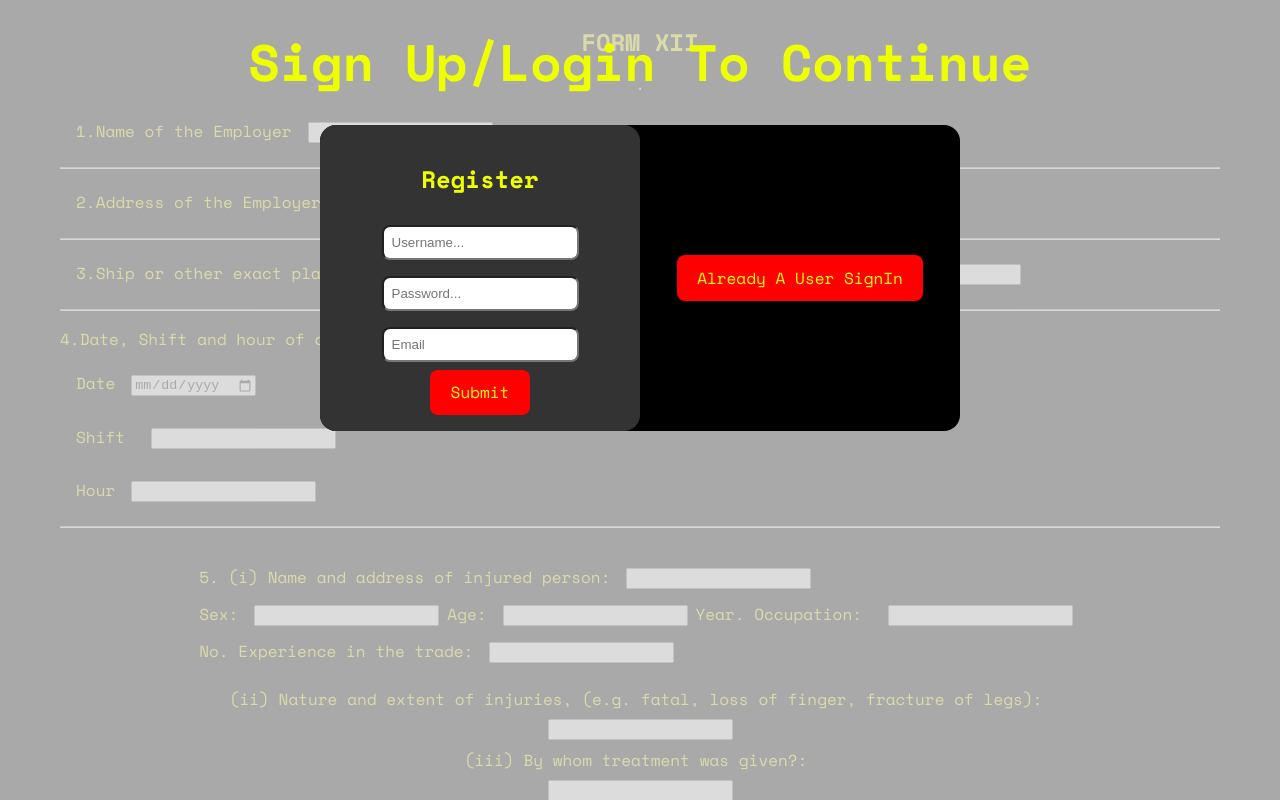
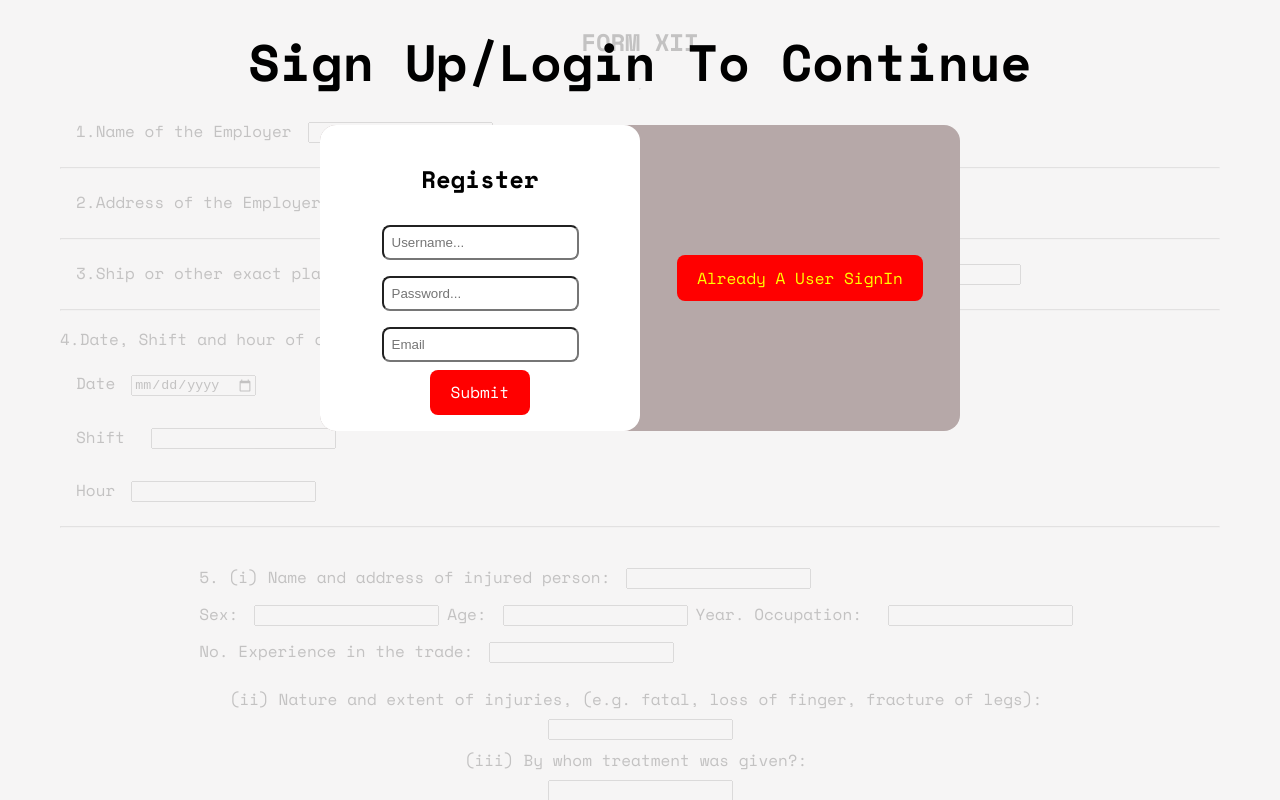
Before and after one commit to DAObliterator/MPT_AUTOMATION, a React (Vite) app: page / in a window 1280 px wide. Shown: the top 800 px of the page. Built offline with nearby package versions, Linux system fonts and the light colour scheme; no server answers.

Commit message:
changed the theme

```diff
--- a/src/App.css
+++ b/src/App.css
@@ -1,6 +1,6 @@
 #AppMain {
-   background-color: black;
-   color: yellow;
+   background-color: rgb(255, 255, 255);
+   color: rgb(0, 0, 0);
    font-family: "Space Mono", monospace;
    width: 100vw;
    min-height: 100vh;
--- a/src/components/AllPdfsTable.css
+++ b/src/components/AllPdfsTable.css
@@ -13,7 +13,7 @@ table {
     flex-direction: column;
     justify-content: space-evenly;
     align-items: center;
-    border: 2px yellow solid;
+    border: 2px rgb(0, 0, 0) solid;
     width: 100%;
 }
 
--- a/src/components/Sidebar.css
+++ b/src/components/Sidebar.css
@@ -19,8 +19,8 @@
 #Sidebar-Main {
 
   width: 250px;
-  background-color: black;
-  color: yellow;
+  background-color: rgb(255, 255, 255);
+  color: rgb(0, 0, 0);
   display: flex;
   flex-direction: column;
   align-items: start;
@@ -28,7 +28,7 @@
 }
 
 #Sidebar-Main a {
-  color: yellow;
+
   text-decoration: none;
   margin: 10px 0;
   display: flex;
@@ -40,9 +40,7 @@
 }
 
 #Logout-Button {
-  background-color: black;
-  color: yellow;
-  border: 1px solid yellow;
+
   padding: 10px;
   cursor: pointer;
   display: flex;
@@ -50,7 +48,6 @@
 }
 
 #Logout-Button:hover {
-  background-color: yellow;
   color: black;
 }
 
--- a/src/components/Sidebar.jsx
+++ b/src/components/Sidebar.jsx
@@ -56,9 +56,9 @@ const Sidebar = () => {
       <button
         id="Hamburger-Button"
         onClick={(ev) => toggleSidebar(ev)}
-        style={{ backgroundColor: "black" }}
+       style={{backgroundColor: "white"}}
       >
-        <MenuIcon style={{ fontSize: "1.5rem", color: "yellow" }}></MenuIcon>
+        <MenuIcon ></MenuIcon>
       </button>
       {sidebar && (
         <div id="Sidebar-Main">
--- a/src/pages/Home.css
+++ b/src/pages/Home.css
@@ -5,8 +5,7 @@
   flex-direction: row;
   justify-content: space-evenly;
   align-items: start;
-  background-color: rgb(0, 0, 0);
-  color: rgb(248, 248, 6);
+
 }
 
 #Form-Main {
@@ -62,14 +61,14 @@ input {
 
   display: flex;
   flex-direction: column;
-  background-color: rgba(212, 212, 212, 0.8);
+  background-color: rgba(244, 243, 243, 0.8);
   position: fixed;
   left: 0;
   top: 0;
   align-items: center;
   min-height: 100%;
   width: 100vw;
-  color: rgb(238, 255, 0);
+  color: rgb(0, 0, 0);
   margin: 0;
 
 }
@@ -80,7 +79,7 @@ input {
   border-radius:1rem;
   align-items: center;
   width: 50%;
-  background-color: rgb(0, 0, 0);
+  background-color: rgb(182, 168, 168);
   z-index: 1000;
 }
 
@@ -103,7 +102,7 @@ input {
   justify-content: space-evenly;
   align-items: center;
   padding: 1rem;
-  background-color: #333333;
+  background-color: #ffffff;
   opacity: 1;
   border-radius:1rem;
 
@@ -117,7 +116,7 @@ input {
 
 .Auth-Form button {
   background-color: red;
-  color: yellow;
+  color: rgb(255, 255, 255);
 }
 
 @media screen and (max-width: 720px)  {
```
